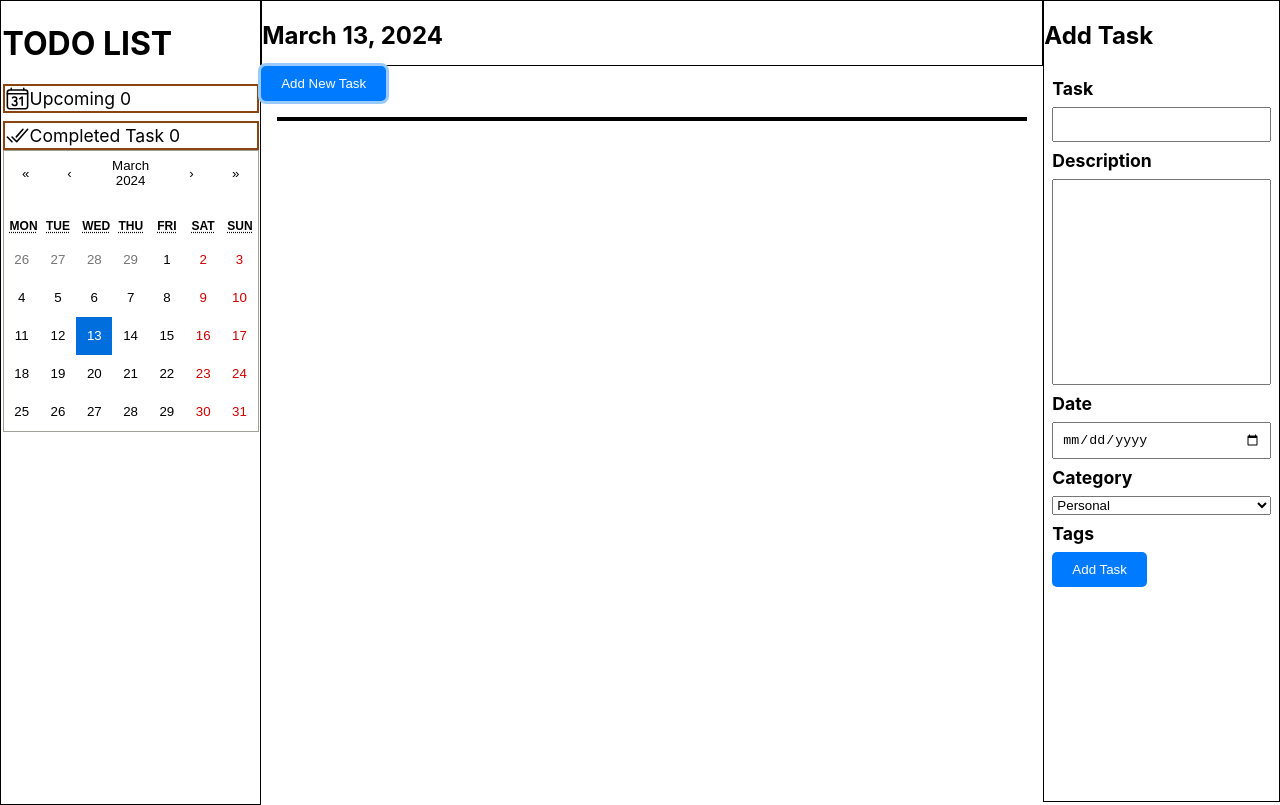
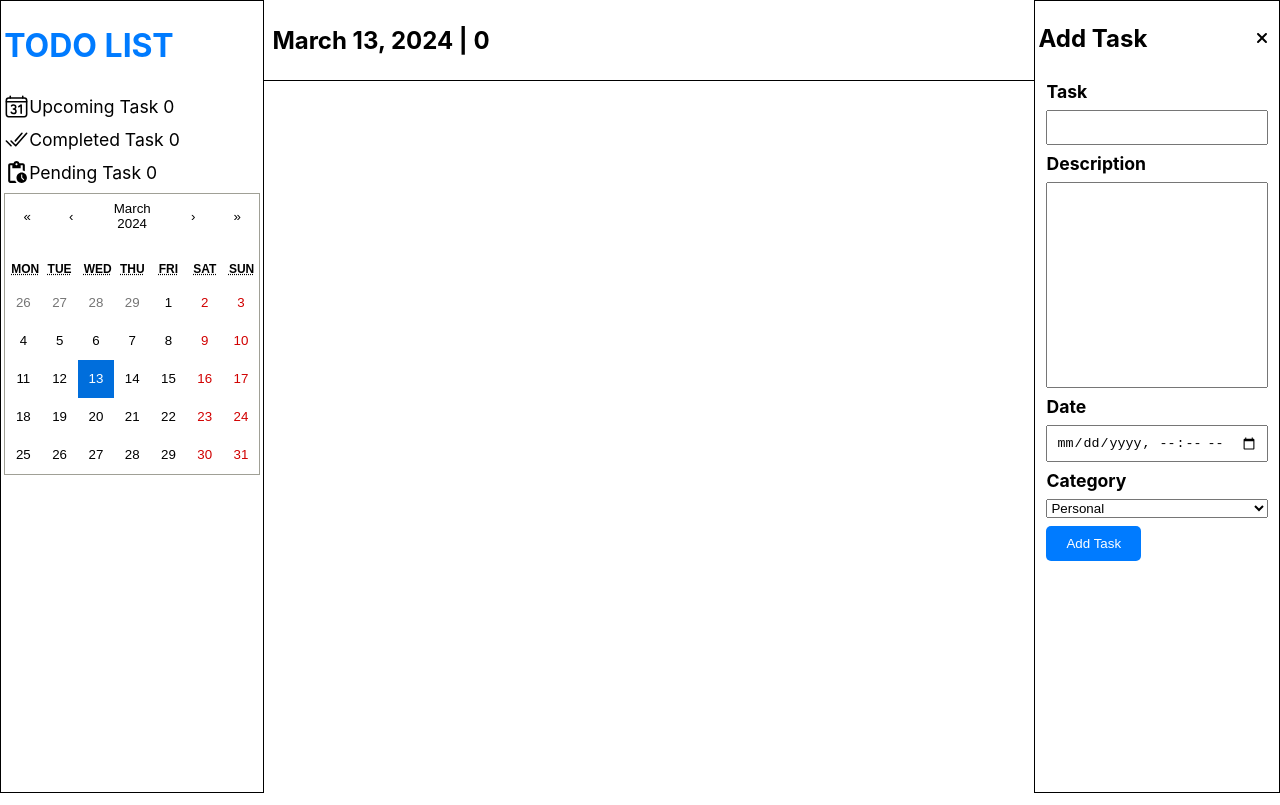
Before and after one commit to Community-Programmer/Todo-App, a React (Create React App) app: page / in a window 1280 px wide. Both pictures are taken after a click on the button "Add New Task". Built offline with nearby package versions, Linux system fonts and the light colour scheme.

Commit message:
style and layout changes

```diff
--- a/src/App.scss
+++ b/src/App.scss
@@ -8,21 +8,23 @@
 
 .container__leftSection{
   border: 1px solid;
-  height: 100vh;
-  width: 20vw;
-  padding: 0.1rem;
+  width: 20%;
+  padding: 0.2rem;
+
+  h1{
+    color: $primary-color;
+  }
 
   .container__leftSection_wrap{
     display: flex;
     flex-direction: column;
     gap: 0.5rem;
+    padding: 0.5rem 0;
 
     span{
       font-size: 1.1rem;
       display: flex;
       align-items: center;
-      cursor: pointer;
-      border: 2px solid saddlebrown;
     }
   }
 }
@@ -39,8 +41,17 @@
   }
 
   .container__rightSection__topMenu{
-    border: 1px solid black;
+    display: flex;
+    justify-content: space-between;
+    align-items: center;
+    padding: 0.5rem;
+    border-bottom: 1px solid black;
     height: 8vh;
   }
 
+  .container__rightSection__subMenu{
+    height: 89vh;
+    overflow: auto;
+  }
+
 }
--- a/src/App.tsx
+++ b/src/App.tsx
@@ -3,12 +3,13 @@ import "./App.scss";
 import Calendar from "react-calendar";
 import "react-calendar/dist/Calendar.css";
 import TaskPane from "./Components/TaskPane/TaskPane";
-import { Todo } from "./Models/Todo";
 import { format } from "date-fns";
 import TaskCard from "./Components/TaskCard/TaskCard";
 
 import { IoCalendarNumberOutline } from "react-icons/io5";
 import { IoCheckmarkDone } from "react-icons/io5";
+import { MdOutlinePendingActions } from "react-icons/md";
+
 import AppContext, { TodoContextType } from "./Context/AppContext/context";
 
 type ValuePiece = Date | null;
@@ -21,10 +22,16 @@ const App: React.FC = () => {
 
   const { isPaneOpen, setIsPaneOpen, todos, setTodos} = useContext(AppContext) as TodoContextType;
 
+  const [value, onChange] = useState<Value>(new Date());
+
+
   const CompletedTask = todos.filter((todo)=>todo.isCompleted).length;
-  const UpcomingTask = todos.filter((todo)=>!todo.isCompleted).length
+  const UpcomingTask = todos.filter((todo)=>!todo.isCompleted && new Date(todo.date) > new Date()).length;
+  const PendingTask = todos.filter((todo)=>!todo.isCompleted && new Date(todo.date) < new Date()).length;
 
-  const [value, onChange] = useState<Value>(new Date());
+
+  const DayTask = todos.filter((todos)=> format(new Date(todos.date), 'yyyy-MM-dd') === format(value!.toString(), 'yyyy-MM-dd')).length;
+
 
 
   useEffect(() => {
@@ -44,10 +51,13 @@ const App: React.FC = () => {
           <div className="container__leftSection_wrap">
             <span>
               <IoCalendarNumberOutline fontSize={25} />
-              Upcoming {UpcomingTask}
+              Upcoming Task {UpcomingTask}
             </span>
             <span>
               <IoCheckmarkDone fontSize={25} /> Completed Task {CompletedTask}
+            </span>
+            <span>
+              <MdOutlinePendingActions fontSize={25} /> Pending Task {PendingTask}
             </span>
           </div>
           <Calendar onChange={onChange} value={value} />
@@ -56,17 +66,22 @@ const App: React.FC = () => {
         <div className="container__rightSection">
           <div className="container__rightSection__mainMenu">
             <div className="container__rightSection__topMenu">
-              <h2>{format(value!.toString(), 'MMMM d, yyyy')}</h2>
-            </div>
+              <h2>{format(value!.toString(), 'MMMM d, yyyy')} | {DayTask}</h2>
 
-            <button
+              {!isPaneOpen &&               <button
               className="button"
               onClick={() => setIsPaneOpen(!isPaneOpen)}
             >
               Add New Task
-            </button>
+            </button>}
 
-            <div className="taskCard__container">
+            </div>
+
+
+
+            <div className="container__rightSection__subMenu">
+
+    <div className="taskCard__container">
               {todos
                 .filter(
                   (todo) =>
@@ -78,10 +93,12 @@ const App: React.FC = () => {
                     id={todo.id}
                     title={todo.title}
                     description={todo.description}
+                    date={todo.date}
                     category={todo.category}
                     isCompleted={todo.isCompleted}
                   />
                 ))}
+            </div>
             </div>
           </div>
           <TaskPane/>
--- a/src/Components/TaskCard/TaskCard.scss
+++ b/src/Components/TaskCard/TaskCard.scss
@@ -2,11 +2,17 @@
     display: flex;
     flex-wrap: wrap;
     justify-content: center;
-    margin: 1rem;
+    padding: 1rem;
     gap: 1rem;
-    border: 2px solid;
-    overflow: auto;
 }
+
+.taskCard__container__card.iscompleted{
+    background-color: #c6f5d8 !important;
+    border-style: dashed;
+}
+
+
+
 
 .taskCard__container__card{
     position: relative;
@@ -15,8 +21,24 @@
     word-wrap: break-word;
     border-radius: 1rem;
     padding: 1rem;
-    background-color: rgb(248, 244, 244);
-    box-shadow: 5px 5px 12px rgb(211, 215, 216);;
+    background-color: rgb(243, 240, 236);
+    box-shadow: 5px 5px 12px rgb(211, 215, 216);
+
+
+    .taskDate{
+        font-size: 0.8rem;
+        color: grey;
+
+    }
+
+    .completed{
+        font-weight: bold;
+        color: rgb(2, 80, 2);
+    }
+
+    .taskCard__container__TaskcardInfo{
+        text-decoration: line-through;
+    }
 
     .category::before{
         content: '';
--- a/src/Components/TaskCard/TaskCard.tsx
+++ b/src/Components/TaskCard/TaskCard.tsx
@@ -6,11 +6,13 @@ import { CiEdit } from "react-icons/ci";
 import { MdDeleteOutline } from "react-icons/md";
 import AppContext, { TodoContextType } from "../../Context/AppContext/context";
 import { IoCheckmarkDone } from "react-icons/io5";
+import { format } from "date-fns";
 
 interface Props {
   id: number;
   title: string;
   description: string;
+  date:Date;
   category: string;
   isCompleted: Boolean;
 }
@@ -19,6 +21,7 @@ const TaskCard: React.FC<Props> = ({
   id,
   title,
   description,
+  date,
   category,
   isCompleted,
 }) => {
@@ -61,17 +64,24 @@ const TaskCard: React.FC<Props> = ({
 
   return (
     <>
-      <div className="taskCard__container__card">
+
+
+      <div className={`taskCard__container__card ${isCompleted ? 'iscompleted' : ''}`}>
+        <span className="taskDate">{format(date, 'dd-MM-yyyy HH:mm')}</span>
+
+        <div className={` ${isCompleted ? 'taskCard__container__TaskcardInfo' : ''}`}>
         <h3>{title}</h3>
         <p>{description}</p>
+        </div>
+
         <span ref={Color} className={`category ${category.toLowerCase()}`}>{category}</span>
 
         <div className="taskCard__container__card__icon__top">
           {isCompleted ? (
-            <p>Completed</p>
+            <span className="completed">Completed</span>
           ) : (
             <span onClick={() => markAsComplete(id)}>
-              <IoCheckmarkDone fontSize={25} /> Mark as Complete
+              <IoCheckmarkDone fontSize = {25} /> Mark as Complete
             </span>
           )}
         </div>
@@ -88,6 +98,8 @@ const TaskCard: React.FC<Props> = ({
 
         </div>
       </div>
+
+
     </>
   );
 };
--- a/src/Components/TaskPane/TaskPane.scss
+++ b/src/Components/TaskPane/TaskPane.scss
@@ -1,6 +1,5 @@
 .tasKPane__container{
     border: 1px solid;
-    height: 100vh;
     width: 30%;
     background-color: white;
     display: none;
@@ -13,6 +12,14 @@
 
 
 .tasKPane__container{
+    padding: 0.2rem;
+
+    svg{
+        position: absolute;
+        right: 10px;
+        top: 30px;
+        cursor: pointer;
+    }
 
     form{
         display: flex;
--- a/src/Components/TaskPane/TaskPane.tsx
+++ b/src/Components/TaskPane/TaskPane.tsx
@@ -1,6 +1,9 @@
 import React, { ChangeEvent, useContext } from "react";
 import "./TaskPane.scss";
 import AppContext, { TodoContextType } from "../../Context/AppContext/context";
+
+import { FaXmark } from "react-icons/fa6";
+
 
 const TaskPane: React.FC = () => {
   const {
@@ -57,8 +60,11 @@ const TaskPane: React.FC = () => {
     resetForm();
   };
 
+
   return (
     <div className={`tasKPane__container ${isPaneOpen ? "openPane" : ""}`}>
+      <FaXmark onClick={()=>{setIsPaneOpen(!isPaneOpen); resetForm()}}/>
+
       <h2>Add Task</h2>
       <form onSubmit={(event) => handleSubmit(event, todo.id)}>
         <label htmlFor="task">Task</label>
@@ -68,6 +74,7 @@ const TaskPane: React.FC = () => {
           name="title"
           value={todo.title}
           onChange={(e) => handelChange(e)}
+          required
         />
 
         <label htmlFor="description">Description</label>
@@ -81,11 +88,12 @@ const TaskPane: React.FC = () => {
 
         <label htmlFor="date">Date</label>
         <input
-          type="date"
+          type="datetime-local"
           id="date"
           name="date"
           value={todo.date.toString()}
           onChange={(e) => handelChange(e)}
+          required
         />
 
         <label htmlFor="category">Category</label>
@@ -104,8 +112,6 @@ const TaskPane: React.FC = () => {
           <option value="Travel">Travel</option>
           <option value="School-Study">School-Study</option>
         </select>
-
-        <label htmlFor="tags">Tags</label>
 
         <div className="button__container">
           {!isEdit ? (
--- a/src/Context/TaskAppContext.tsx
+++ b/src/Context/TaskAppContext.tsx
@@ -12,7 +12,7 @@ const TaskAppContext:React.FC<{children: React.ReactNode}> = ({ children }) => {
         title: '',
         description: '',
         date: new Date(),
-        category:'General',
+        category:'Personal',
         isCompleted: false
 
     });
```
